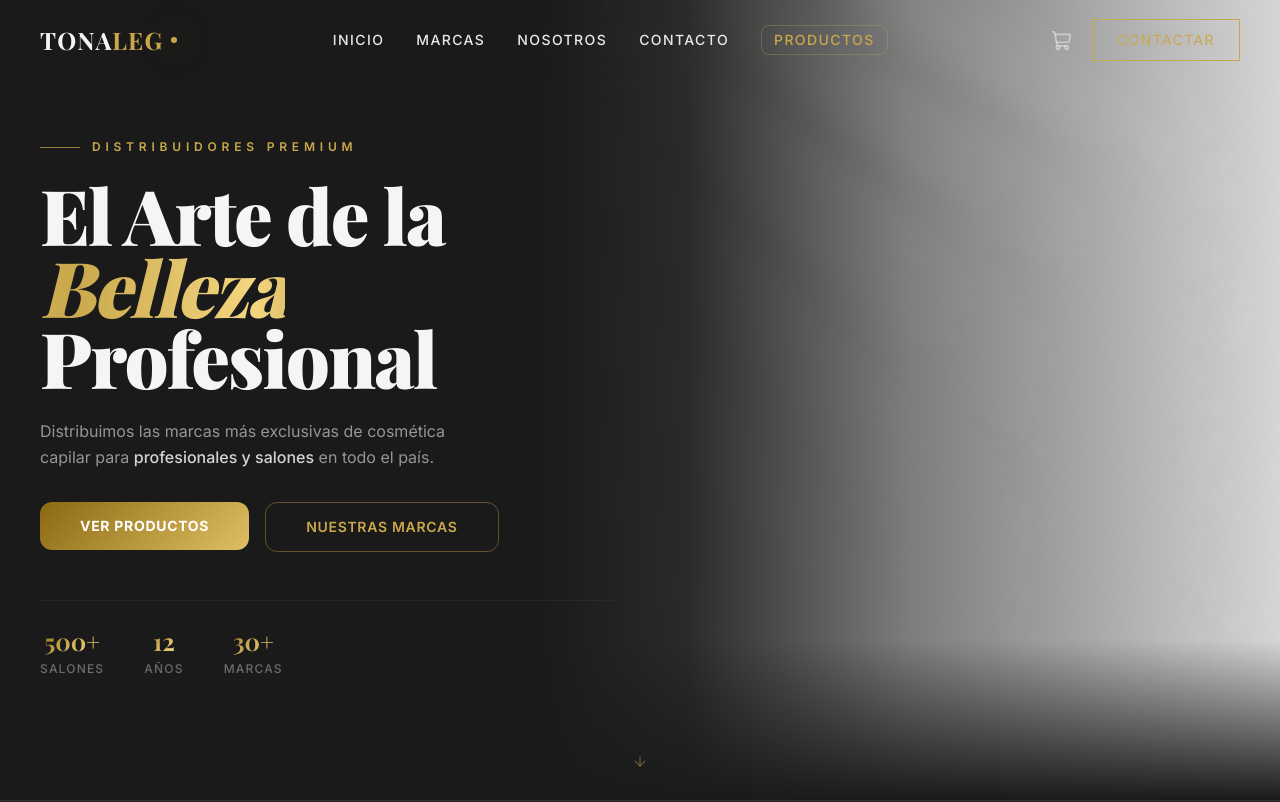
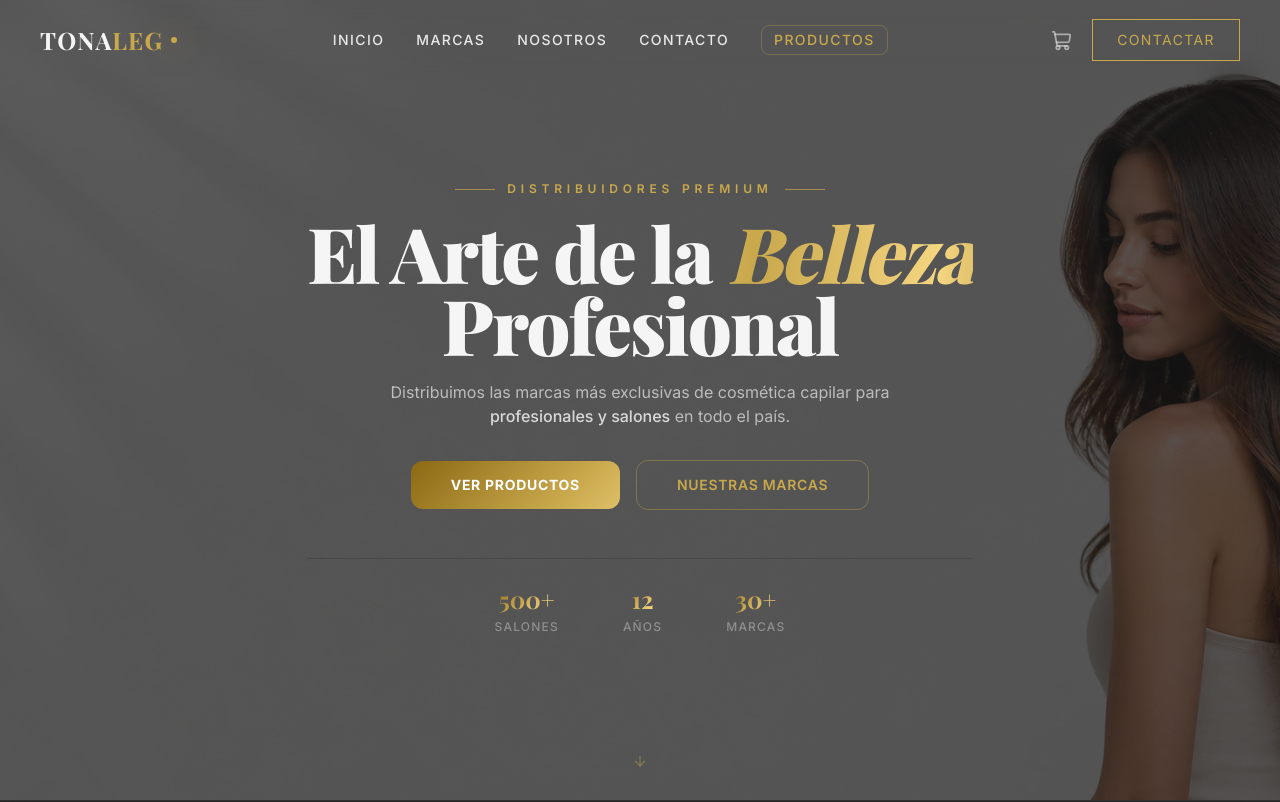
Before and after one commit to Nacho234/Distribuidora, a React (Vite) app: page / in a window 1280 px wide. Shown: the top 802 px of the page. Built offline with nearby package versions, Linux system fonts and the light colour scheme; a web font is replaced by a local one.

Commit message:
fix: hero image centered as full background with dark overlay

```diff
--- a/src/components/sections/Hero.tsx
+++ b/src/components/sections/Hero.tsx
@@ -32,43 +32,31 @@ export default function Hero() {
     <section
       ref={sectionRef}
       id="hero"
-      className="relative min-h-[100svh] flex items-center bg-obsidian overflow-hidden pt-20"
+      className="relative min-h-[100svh] flex flex-col items-center justify-center overflow-hidden pt-20 pb-16"
     >
-      {/* Image — right side, fades into dark on the left */}
-      <div className="absolute inset-y-0 right-0 w-full lg:w-[58%] pointer-events-none">
+      {/* Background image */}
       <img
         src="/hero-model.png"
         alt=""
-          className="w-full h-full object-cover object-left"
+        className="absolute inset-0 w-full h-full object-cover object-center"
       />
-        {/* Gradient: fades image into dark background from left */}
-        <div
-          className="absolute inset-0"
-          style={{
-            background: 'linear-gradient(to right, #1A1A1A 0%, rgba(26,26,26,0.92) 20%, rgba(26,26,26,0.5) 50%, rgba(26,26,26,0.05) 100%)',
-          }}
-        />
-        {/* Bottom fade */}
-        <div
-          className="absolute inset-x-0 bottom-0 h-40"
-          style={{ background: 'linear-gradient(to top, #1A1A1A 0%, transparent 100%)' }}
-        />
-      </div>
+      {/* Dark overlay so text is legible */}
+      <div className="absolute inset-0 bg-obsidian/70" />
 
-      {/* Main content — left aligned */}
-      <div className="relative z-10 w-full max-w-7xl mx-auto px-6 lg:px-10 pb-16">
-        <div className="max-w-xl">
+      {/* Main content */}
+      <div className="relative z-10 max-w-5xl mx-auto px-4 sm:px-6 text-center">
         {/* Eyebrow */}
         <motion.div
           initial={{ opacity: 0, y: -12 }}
           animate={{ opacity: 1, y: 0 }}
           transition={{ duration: 0.5, delay: 0.1 }}
-            className="flex items-center gap-3 mb-6"
+          className="flex items-center justify-center gap-3 mb-5"
         >
           <span className="inline-block w-10 h-px bg-gold/70" />
           <span className="text-xs tracking-[0.4em] uppercase text-gold font-semibold">
             Distribuidores Premium
           </span>
+          <span className="inline-block w-10 h-px bg-gold/70" />
         </motion.div>
 
         {/* Headline */}
@@ -76,11 +64,10 @@ export default function Hero() {
           initial={{ opacity: 0, y: 28 }}
           animate={{ opacity: 1, y: 0 }}
           transition={{ duration: 0.7, delay: 0.2, ease: [0.22, 1, 0.36, 1] }}
-            className="font-display font-black leading-[0.93] mb-6 tracking-tight"
-            style={{ fontSize: 'clamp(2.8rem, 6vw, 5.5rem)' }}
+          className="font-display font-black leading-[0.93] mb-5 tracking-tight"
+          style={{ fontSize: 'clamp(2.4rem, 6vw, 5.5rem)' }}
         >
-            <span className="text-pearl">El Arte de la</span>
-            <br />
+          <span className="text-pearl">El Arte de la </span>
           <span className="text-gold-shimmer italic">Belleza</span>
           <br />
           <span className="text-pearl">Profesional</span>
@@ -91,7 +78,7 @@ export default function Hero() {
           initial={{ opacity: 0, y: 16 }}
           animate={{ opacity: 1, y: 0 }}
           transition={{ duration: 0.6, delay: 0.4 }}
-            className="text-platinum/60 text-base max-w-md mb-8 leading-relaxed"
+          className="text-platinum/70 text-sm md:text-base max-w-xl mx-auto mb-8 leading-relaxed"
         >
           Distribuimos las marcas más exclusivas de cosmética capilar para{' '}
           <span className="text-platinum/90 font-medium">profesionales y salones</span>{' '}
@@ -103,7 +90,7 @@ export default function Hero() {
           initial={{ opacity: 0, y: 16 }}
           animate={{ opacity: 1, y: 0 }}
           transition={{ duration: 0.5, delay: 0.55 }}
-            className="flex flex-col sm:flex-row items-start gap-4 mb-12"
+          className="flex flex-col sm:flex-row items-center justify-center gap-4 mb-12"
         >
           <motion.button
             onClick={() => document.querySelector('#products')?.scrollIntoView({ behavior: 'smooth' })}
@@ -128,7 +115,7 @@ export default function Hero() {
           initial={{ opacity: 0 }}
           animate={{ opacity: 1 }}
           transition={{ duration: 0.7, delay: 0.8 }}
-            className="flex items-center gap-10 pt-6 border-t border-smoke/40"
+          className="flex items-center justify-center gap-10 lg:gap-16 pt-6 border-t border-smoke/40"
         >
           {[
             { target: 500, suffix: '+', label: 'Salones' },
@@ -146,7 +133,6 @@ export default function Hero() {
             )
           })}
         </motion.div>
-        </div>
       </div>
 
       {/* Scroll arrow */}
```
Lines whose indentation alone changed are shown as unchanged.
